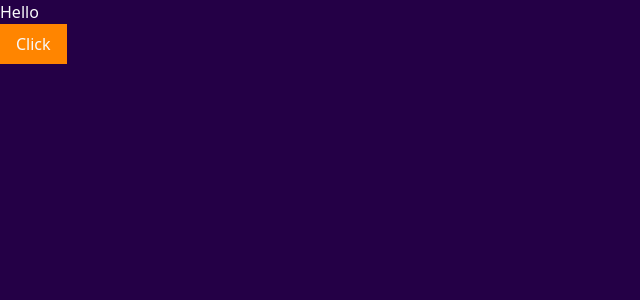
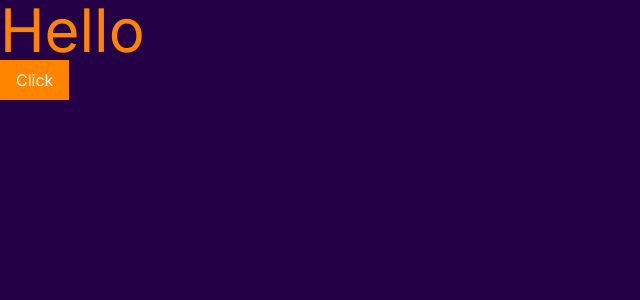
Before and after one commit to kristwob/portfolio-v3, a Next.js app: page / in a window 1280 px wide. Shown: the top 300 px of the page, without its empty margins (0-640 px from the left). Built offline with nearby package versions, Linux system fonts and the light colour scheme.

Commit message:
added fonts

```diff
--- a/src/app/global.css
+++ b/src/app/global.css
@@ -6,4 +6,12 @@
   body {
     @apply text-white;
   }
+  header,
+  main,
+  footer {
+    @apply xl:max-w-5xl lg:max-w-4xl md:max-w-3xl md:px-0 px-4 mx-auto;
+  }
+  h1 {
+    @apply font-display text-6xl text-orange;
+  }
 }
--- a/src/app/head.jsx
+++ b/src/app/head.jsx
@@ -2,7 +2,7 @@ export default function Head() {
   return (
     <>
       <title>Kristian Wobbes</title>
-      <meta charset="UTF-8" />
+      <meta charSet="UTF-8" />
       <meta http-equiv="X-UA-Compatible" content="IE=edge" />
       <meta name="viewport" content="width=device-width, initial-scale=1.0" />
       <meta name="description" content="portfolio for Kristian Wobbes" />
--- a/src/app/layout.jsx
+++ b/src/app/layout.jsx
@@ -1,8 +1,25 @@
 import "./global.css";
+import { Inter, Squada_One, Source_Code_Pro } from "@next/font/google";
+
+const inter = Inter({
+  subsets: ["latin"],
+  variable: "--font-sans",
+});
+
+const squada_one = Squada_One({
+  subsets: ["latin"],
+  variable: "--font-display",
+  weight: "400",
+});
+
+const source_code_pro = Source_Code_Pro({
+  subsets: ["latin"],
+  variable: "--font-mono",
+});
 
 export default function RootLayout({ children }) {
   return (
-    <html lang="en">
+    <html lang="en" className={`${inter.variable} ${squada_one.variable} ${source_code_pro.variable}`}>
       {/*
         <head /> will contain the components returned by the nearest parent
         head.js. Find out more at https://beta.nextjs.org/docs/api-reference/file-conventions/head
--- a/tailwind.config.js
+++ b/tailwind.config.js
@@ -1,3 +1,6 @@
+const defaultTheme = require("tailwindcss/defaultTheme");
+
+
 /** @type {import('tailwindcss').Config} */
 module.exports = {
   content: [
@@ -14,7 +17,14 @@ module.exports = {
       purple: "#240046",
       white: "#F8F9FA",
       black: "#111111",
-    }
+    },
+    extend: {
+      fontFamily: {
+        sans: ["var(--font-sans)", ...defaultTheme.fontFamily.sans],
+        mono: ["var(--font-mono)", ...defaultTheme.fontFamily.mono],
+        display: ["var(--font-display)"],
+      },
+    },
   },
   plugins: [],
 };
```
